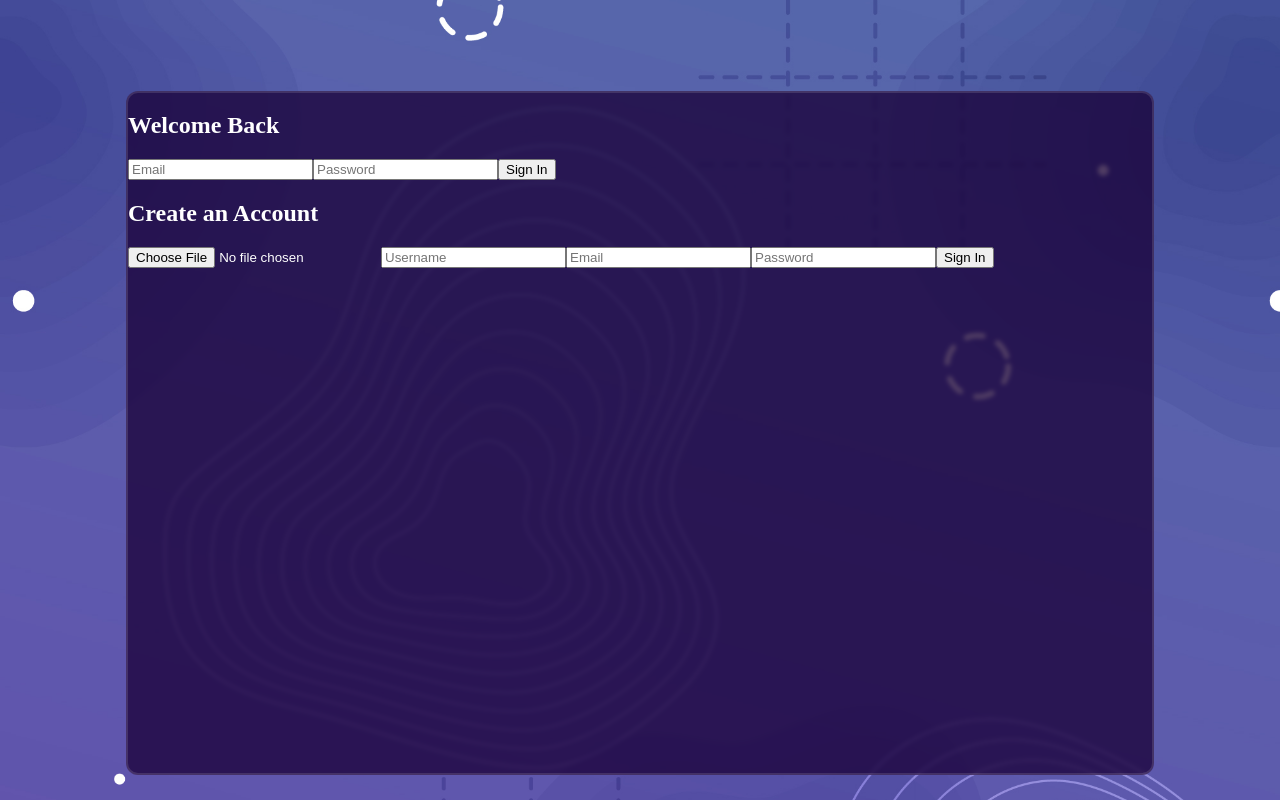
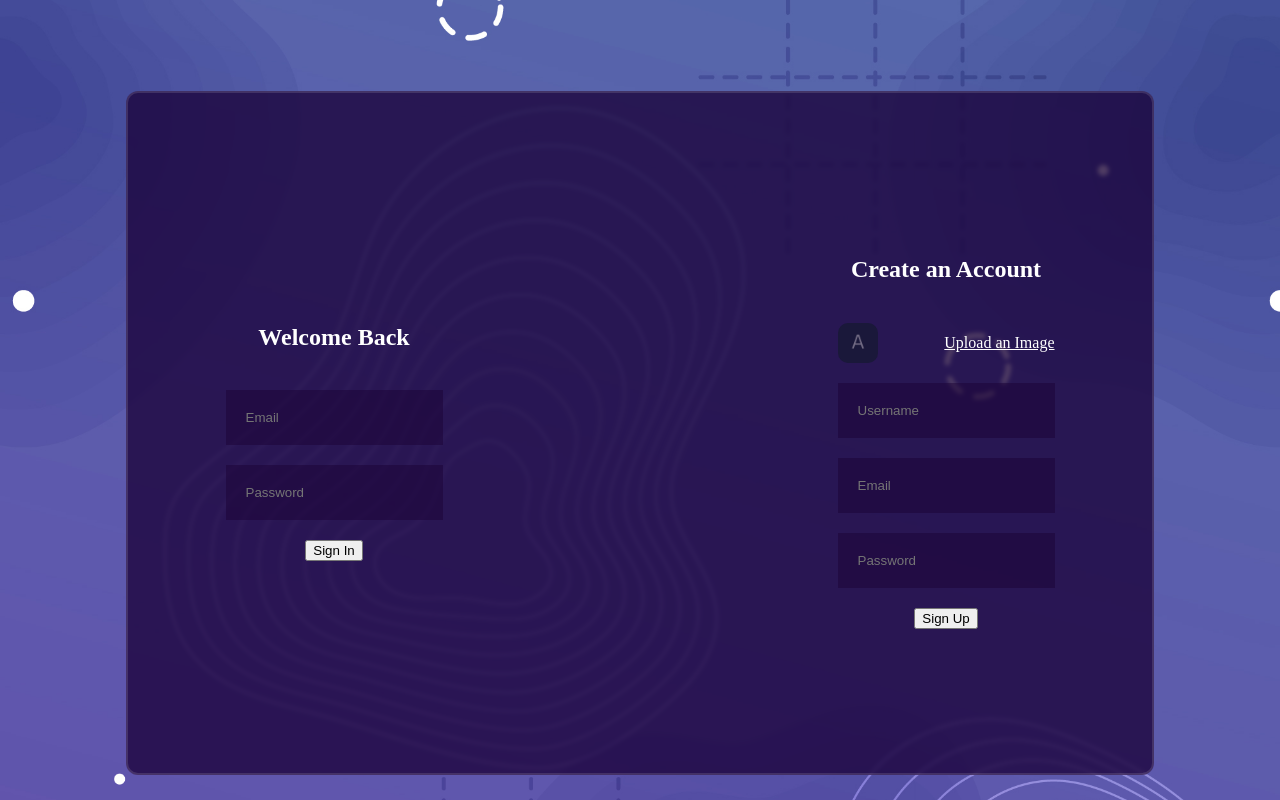
Before and after one commit to Swapnita06/Who-s_Yours, a React (Create React App) app in the folder frontend/: page /chat in a window 1280 px wide. Built offline with nearby package versions, Linux system fonts and the light colour scheme.

Commit message:
changecss

```diff
--- a/frontend/src/components/login/Login.jsx
+++ b/frontend/src/components/login/Login.jsx
@@ -1,7 +1,22 @@
 import './login.css'
-import React from 'react'
+import React, { useState } from 'react'
 
 const Login = () => {
+const[avatar,setAvatar]= useState({
+    file:null,
+    url:""
+})
+
+    const handleAvatar = e =>{
+        if(e.target.files[0]){
+        setAvatar({
+            file:e.target.files[0],
+            url:URL.createObjectURL(e.target.files[0])
+
+        })
+    }
+}
+
   return (
     <div className='login'>
       <div className='item'>
@@ -16,11 +31,14 @@
       <div className="item">
       <h2>Create an Account</h2>
         <form>
-            <input type='file' id='file'/>
+            <label htmlFor='file'>
+                <img src={avatar.url||"./images/avatar.png"} alt="" />                Upload an Image
+            </label>
+            <input type='file' id='file' style={{display:'none'}} onChange={handleAvatar} />
             <input type='text' placeholder='Username' name='username'/>
             <input type='text' placeholder='Email ' name='email'/>
             <input type='password' placeholder='Password' name='password'/>
-             <button>Sign In</button>
+             <button>Sign Up</button>
         </form>
       </div>
     </div>
--- a/frontend/src/components/login/login.css
+++ b/frontend/src/components/login/login.css
@@ -0,0 +1,50 @@
+.login{
+    width: 100%;
+    height: 100%;
+    display: flex;
+    align-items: center;
+    gap: 100px;
+
+    .item{
+        flex: 1;
+        display: flex;
+        flex-direction: column;
+        align-items: center;
+        gap: 20px;
+
+        form{
+            display: flex;
+            flex-direction: column;
+            gap: 20px;
+            align-items: center;
+            justify-content: center;
+
+            input{
+                padding: 20px;
+                border: none;
+                outline: none;
+                background-color:rgba(27, 2, 52, 0.5);
+
+            }
+
+            label{
+                width: 100%;
+                display: flex;
+                align-items: center;
+                justify-content: space-between;
+                cursor: pointer;
+                text-decoration: underline;
+
+                img{
+                    width: 40px;
+                    height: 40px;
+                    cursor: pointer;
+                    border-radius: 10px;
+                    object-fit: cover;
+                    opacity: 0.6;
+                }
+            }
+
+        }
+    }
+}
```
